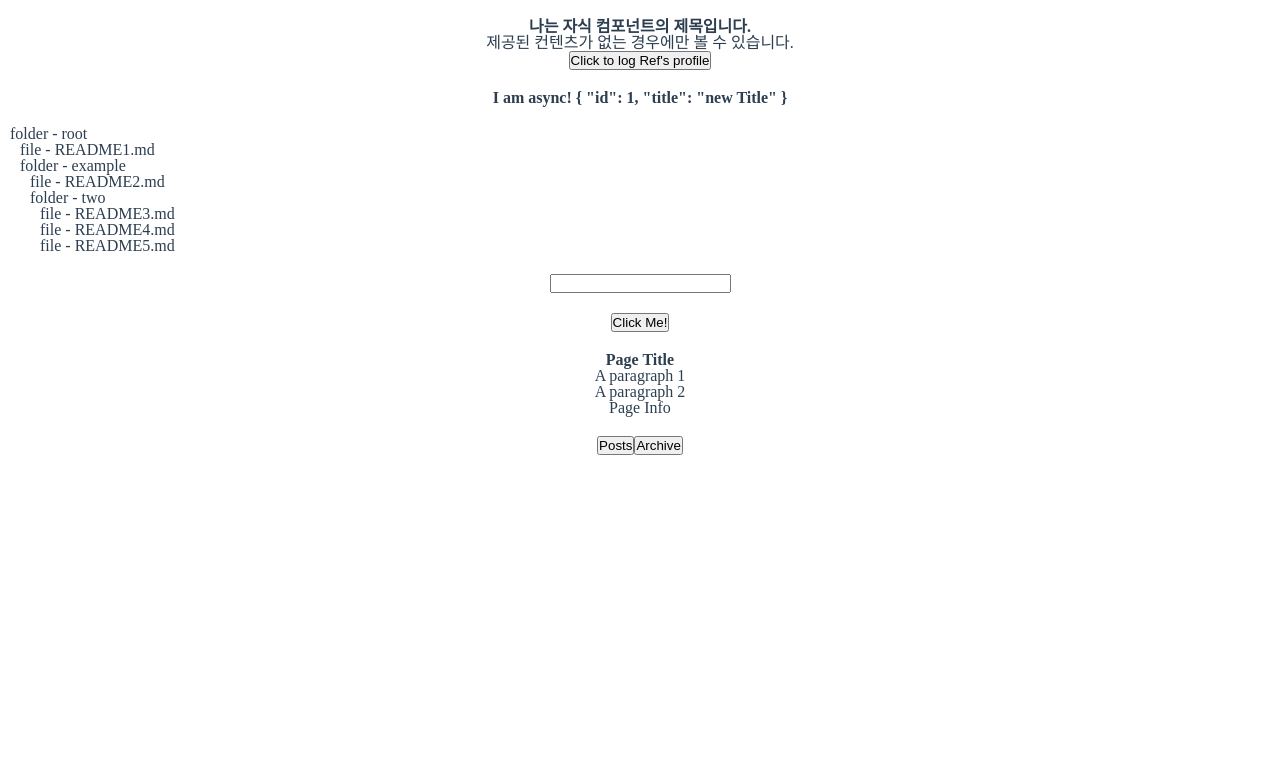
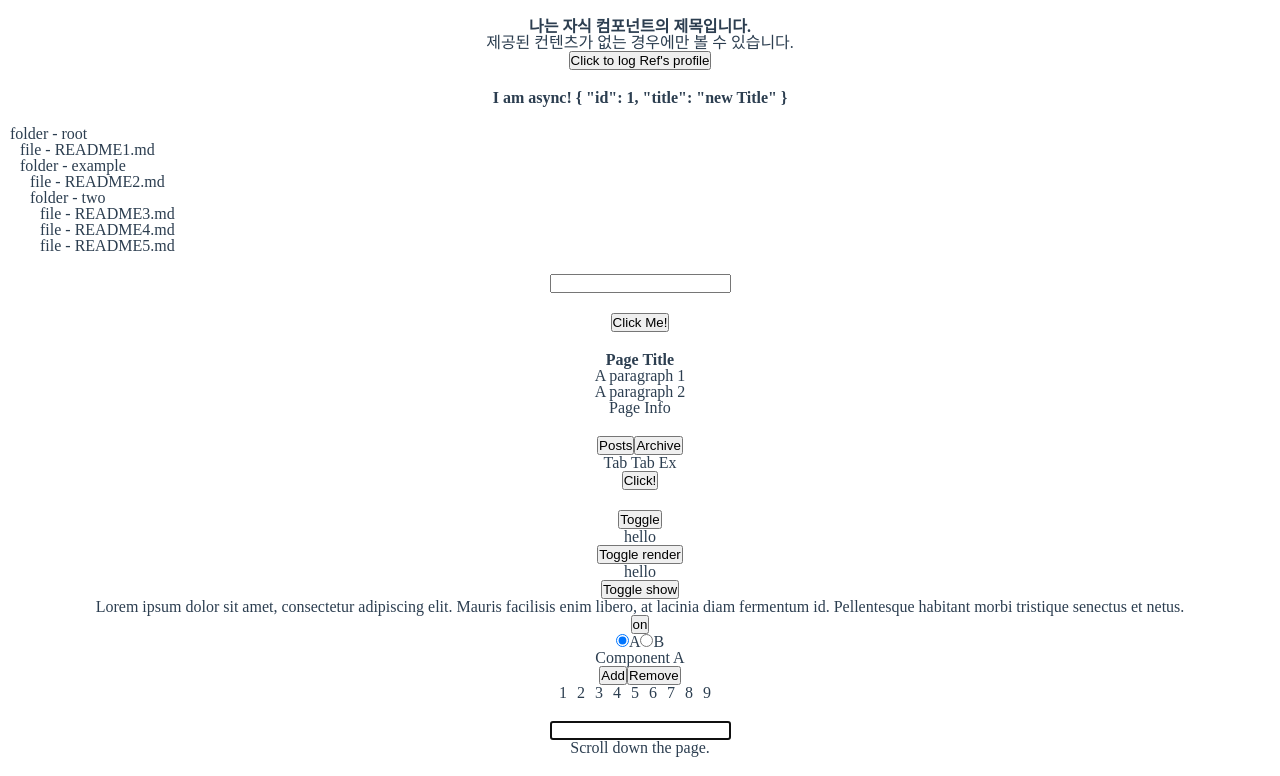
Before and after one commit to LeeSeongJinCa/vue_sketchbook, a Vue app: page / in a window 1280 px wide. Shown: the part 1938-2714 px from the top of the page. Before the commit the page ends 2413 px from the top, so only its background shows below. Built offline with nearby package versions, Linux system fonts and the light colour scheme.

Commit message:
2020.11.12 {mac}

```diff
--- a/src/App.vue
+++ b/src/App.vue
@@ -245,6 +245,7 @@
     <custom-slots v-slot="{ user = { firstName: 'Guest' } }">
       {{ user.firstName }}
     </custom-slots>
+    <keep-alive>
       <tab-ex :current="tabData.current" v-on:handleTabClick="handleTabClick">
         <template>
           <p v-if="tabData.current === 'posts'">
@@ -252,9 +253,14 @@
           </p>
           <p v-else-if="tabData.current === 'archive'">
             {{ tabData.article.archive }}
+            <input type="checkbox" />
+            <input type="checkbox" />
           </p>
         </template>
       </tab-ex>
+    </keep-alive>
+    <transitions></transitions>
+    <custom-directives></custom-directives>
   </div>
 </template>
 
@@ -276,6 +282,9 @@ import {
   CustomSlots as CustomSlotsVue,
   TabEx as TabExVue,
 } from "./components";
+import TransitionsVue from "./components/Transitions/Transitions.vue";
+import CustomDirectiveVue from "./components/CustomDirective/CustomDirective.vue";
+
 import { root } from "./data";
 
 export default {
@@ -294,6 +303,8 @@ export default {
     slots: SlotsVue,
     "custom-slots": CustomSlotsVue,
     "tab-ex": TabExVue,
+    transitions: TransitionsVue,
+    "custom-directives": CustomDirectiveVue,
   },
   data() {
     return {
@@ -430,6 +441,9 @@ export default {
       return this.numbers.filter((n) => n % 2 === 0);
     },
   },
+  provide: {
+    ping: 74,
+  },
   // beforeCreate() {
   //   console.log("beforeCreate");
   // },
--- /dev/null
+++ b/src/components/CustomDirective/CustomDirective.vue
@@ -0,0 +1,33 @@
+<template>
+  <div class="custom-directives">
+    <div class="demo-1">
+      <input type="text" v-focus />
+    </div>
+    <div class="demo-2">
+      <p>Scroll down the page.</p>
+      <p v-pin="200">Stick me 200px from the top of page.</p>
+    </div>
+  </div>
+</template>
+
+<script>
+export default {
+  name: "CustomDirective",
+  directives: {
+    focus: {
+      inserted(el, binding, vnode, oldVNode) {
+        el.focus();
+        console.log(el, binding, vnode, oldVNode);
+      },
+    },
+    pin: {
+      bind(el, binding) {
+        el.style.position = "fixed";
+        el.style.top = binding.value + "px";
+      },
+    },
+  },
+};
+</script>
+
+<style></style>
--- a/src/components/TabEx.vue
+++ b/src/components/TabEx.vue
@@ -3,6 +3,7 @@
     <div class="tab-bar">
       <button @click="handleClick('posts')">Posts</button>
       <button @click="handleClick('archive')">Archive</button>
+      <tab-tab-ex></tab-tab-ex>
     </div>
     <div class="article">
       <slot></slot>
@@ -11,16 +12,23 @@
 </template>
 
 <script>
+import TabTabEx from "./TabTabEx";
+
 export default {
   name: "TabEx",
+  components: {
+    "tab-tab-ex": TabTabEx,
+  },
   props: {
     current: String,
   },
   methods: {
     handleClick(type) {
+      console.log(this.ping);
       this.$emit("handleTabClick", type);
     },
   },
+  inject: ["ping"],
 };
 </script>
 
--- /dev/null
+++ b/src/components/TabTabEx.vue
@@ -0,0 +1,20 @@
+<template>
+  <div>
+    <p>Tab Tab Ex</p>
+    <button @click="handleClick">Click!</button>
+  </div>
+</template>
+
+<script>
+export default {
+  name: "TabTabEx",
+  inject: ["ping"],
+  methods: {
+    handleClick() {
+      console.log(this.ping);
+    },
+  },
+};
+</script>
+
+<style></style>
--- /dev/null
+++ b/src/components/Transitions/Transitions.vue
@@ -0,0 +1,169 @@
+<template>
+  <div class="transitions">
+    <div class="demo">
+      <button @click="show = !show">Toggle</button>
+      <transition name="fade" appear>
+        <p v-if="show">hello</p>
+      </transition>
+    </div>
+    <div id="example-1">
+      <button @click="show = !show">
+        Toggle render
+      </button>
+      <transition name="slide-fade" :duration="{ enter: 500, leave: 800 }">
+        <p v-if="show">hello</p>
+      </transition>
+    </div>
+    <div id="example-2">
+      <button @click="show = !show">Toggle show</button>
+      <transition name="bounce" :duration="1000">
+        <p v-if="show">
+          Lorem ipsum dolor sit amet, consectetur adipiscing elit. Mauris
+          facilisis enim libero, at lacinia diam fermentum id. Pellentesque
+          habitant morbi tristique senectus et netus.
+        </p>
+      </transition>
+    </div>
+    <div class="example-3">
+      <transition name="fade" mode="out-in">
+        <button v-if="isTurnOn" @click="isTurnOn = !isTurnOn" key="on">
+          on
+        </button>
+        <button v-else @click="isTurnOn = !isTurnOn" key="off">off</button>
+      </transition>
+    </div>
+    <div class="example-4">
+      <input
+        type="radio"
+        name="radio"
+        @click="handleRadio('a')"
+        checked
+        id="a"
+      />
+      <label for="a">A</label>
+      <input type="radio" name="radio" @click="handleRadio('b')" id="b" />
+      <label for="b">B</label>
+      <transition name="component-fade" mode="out-in">
+        <component v-bind:is="view"></component>
+      </transition>
+    </div>
+    <div class="list-demo">
+      <button @click="add">Add</button>
+      <button @click="remove">Remove</button>
+      <transition-group name="list" tag="p">
+        <span v-for="item in items" :key="item" class="list-item">
+          {{ item }}
+        </span>
+      </transition-group>
+    </div>
+  </div>
+</template>
+
+<script>
+export default {
+  name: "Transitions",
+  components: {
+    "v-a": {
+      template: "<div>Component A</div>",
+    },
+    "v-b": {
+      template: "<div>Component B</div>",
+    },
+  },
+  data() {
+    return {
+      show: true,
+      isTurnOn: true,
+      view: "v-a",
+      items: [1, 2, 3, 4, 5, 6, 7, 8, 9],
+      nextNum: 10,
+    };
+  },
+  methods: {
+    handleRadio(type) {
+      this.view = `v-${type}`;
+    },
+    randomIndex: function() {
+      return Math.floor(Math.random() * this.items.length);
+    },
+    add: function() {
+      this.items.splice(this.randomIndex(), 0, this.nextNum++);
+    },
+    remove: function() {
+      this.items.splice(this.randomIndex(), 1);
+    },
+  },
+};
+</script>
+
+<style>
+.fade-enter-active,
+.fade-leave-active {
+  transition: opacity 0.5s;
+}
+
+.fade-enter, .fade-leave-to /* .fade-leave-active below version 2.1.8 */ {
+  opacity: 0;
+}
+
+/* 애니메이션 진입 및 진출은 다른 지속 시간 및  */
+/* 타이밍 기능을 사용할 수 있습니다. */
+.slide-fade-enter-active {
+  transition: all 0.3s ease;
+}
+
+.slide-fade-leave-active {
+  transition: all 0.8s cubic-bezier(1, 0.5, 0.8, 1);
+}
+
+.slide-fade-enter, .slide-fade-leave-to
+/* .slide-fade-leave-active below version 2.1.8 */ {
+  transform: translateX(10px);
+  opacity: 0;
+}
+
+.bounce-enter-active {
+  animation: bounce-in 0.5s;
+}
+
+.bounce-leave-active {
+  animation: bounce-in 0.5s reverse;
+}
+
+@keyframes bounce-in {
+  0% {
+    transform: scale(0);
+  }
+  50% {
+    transform: scale(1.5);
+  }
+  100% {
+    transform: scale(1);
+  }
+}
+
+.component-fade-enter-active,
+.component-fade-leave-active {
+  transition: opacity 0.3s ease;
+}
+
+.component-fade-enter, .component-fade-leave-to
+/* .component-fade-leave-active below version 2.1.8 */ {
+  opacity: 0;
+}
+
+.list-item {
+  display: inline-block;
+  margin-right: 10px;
+}
+
+.list-enter-active,
+.list-leave-active {
+  transition: all 1s;
+}
+
+.list-enter, .list-leave-to /* .list-leave-active below version 2.1.8 */ {
+  opacity: 0;
+  transform: translateY(30px);
+}
+</style>
--- a/vue.config.js
+++ b/vue.config.js
@@ -5,4 +5,5 @@ module.exports = {
       return args;
     });
   },
+  runtimeCompiler: true,
 };
```
Lines whose indentation alone changed are shown as unchanged.
